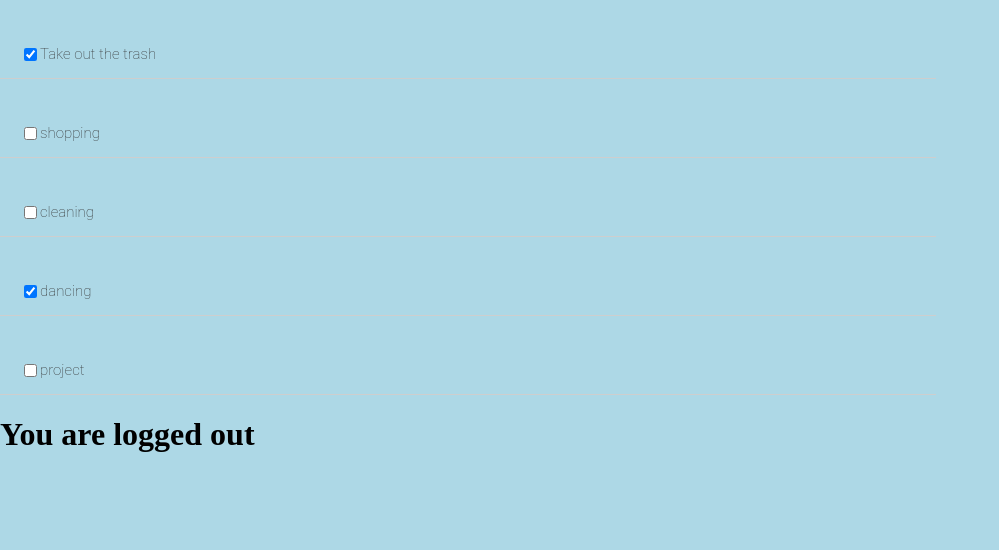
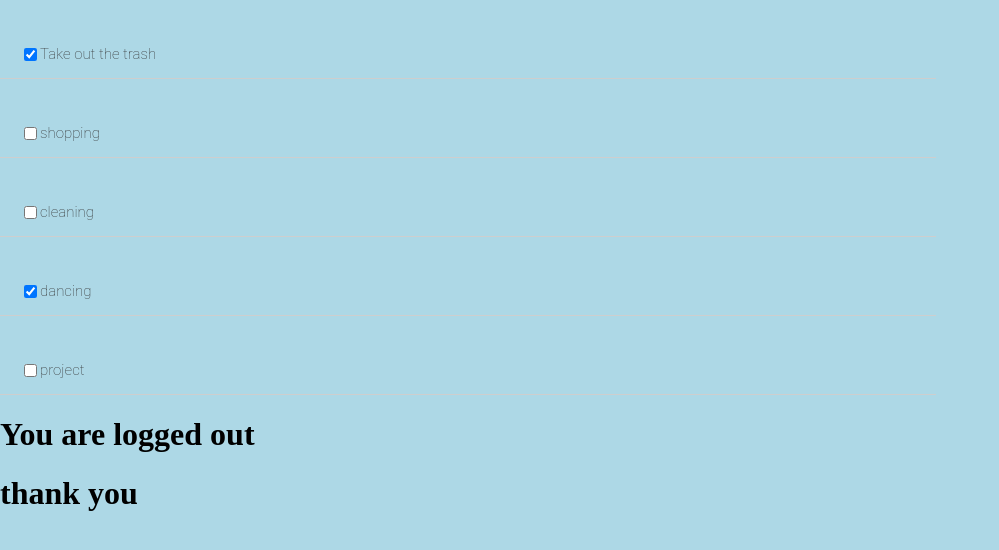
Before and after one commit to jasmine071998/React-project, a React (Create React App) app in the folder reactjs/: page / in a window 1280 px wide. Shown: the top 550 px of the page, without its empty margins (0-999 px from the left). Built offline with nearby package versions, Linux system fonts and the light colour scheme.

Commit message:
thank you added in app.js

```diff
--- a/reactjs/src/App.js
+++ b/reactjs/src/App.js
@@ -90,6 +90,7 @@ handleChange(id){
         <div>
         {todoComp}
         <h1>You are logged {this.state.isLoggedIn ? "in" : "out"}</h1>
+        <h1>thank you</h1>
               </div>
       )
   }
```
